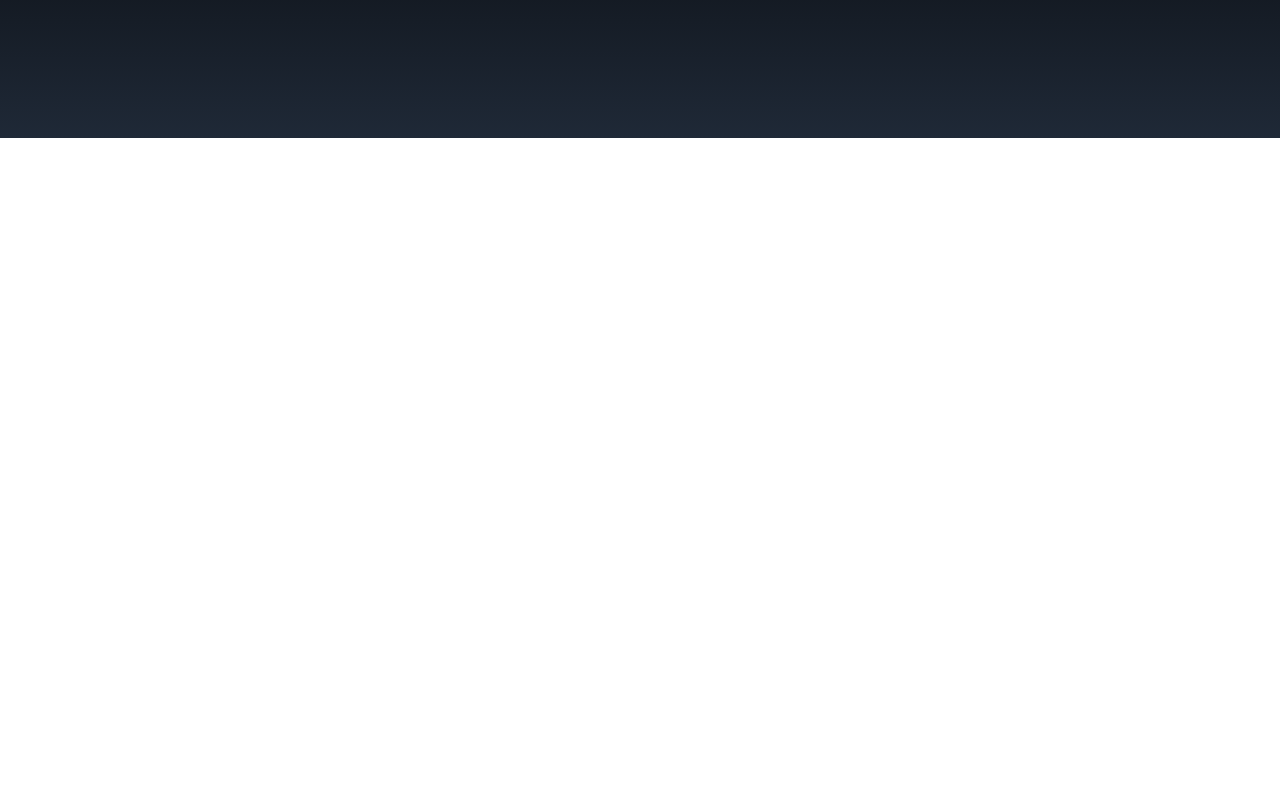
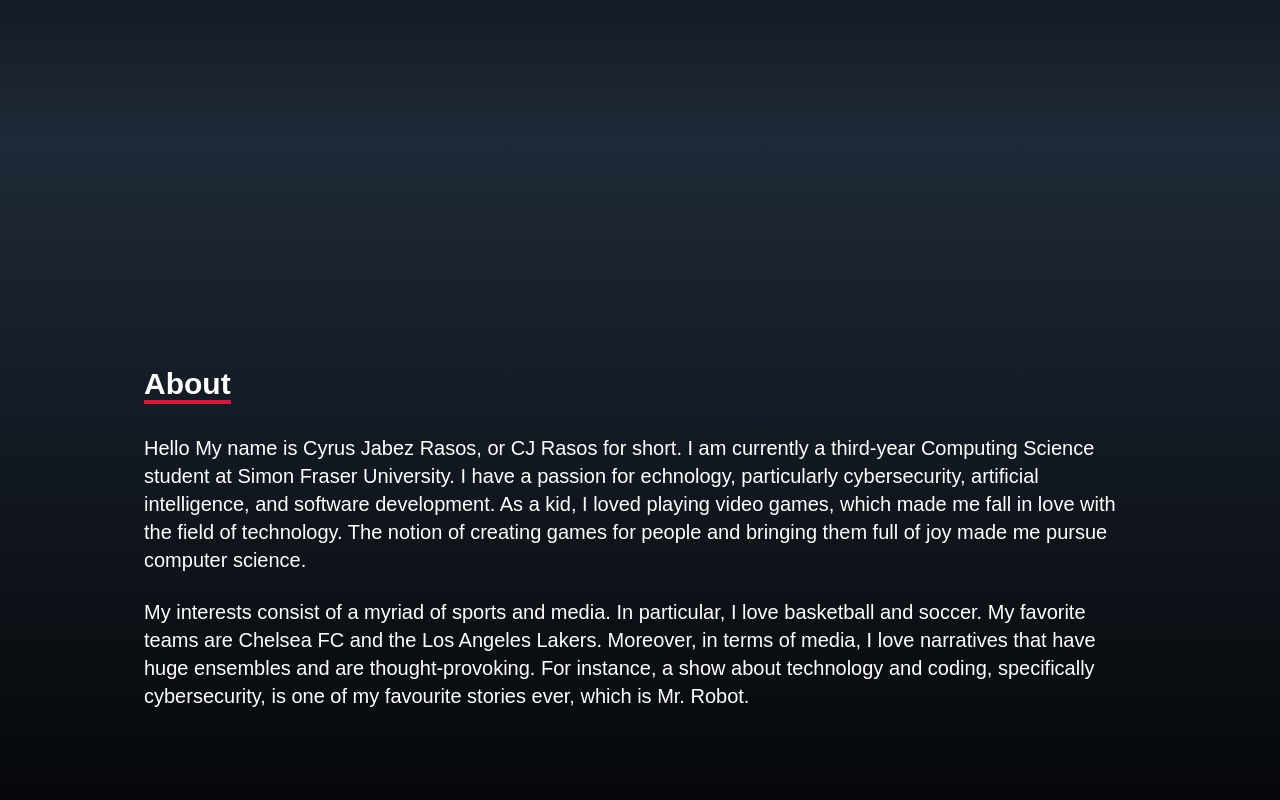
Before and after one commit to sijae24/CMPT-276-L4, a React (Create React App) app: page / in a window 1280 px wide. Shown: the part 662-1462 px from the top of the page. Before the commit the page ends 800 px from the top, so only its background shows below. Built offline with nearby package versions, Linux system fonts and the light colour scheme.

Commit message:
Add about section with interests

```diff
--- a/src/App.js
+++ b/src/App.js
@@ -1,4 +1,4 @@
-// import About from "./components/About";
+import About from "./components/About";
 import Home from "./components/Home";
 import Navbar from "./components/Navbar";
 // import Skills from "./components/Skills";
@@ -10,7 +10,7 @@ function App() {
     <div>
       <Navbar />
       <Home />
-      {/* <About /> */}
+      <About />
       {/* <Skills /> */}
       {/* <Projects /> */}
     </div>
--- a/src/components/About.jsx
+++ b/src/components/About.jsx
@@ -0,0 +1,30 @@
+import React from "react";
+
+const About = () => {
+    return (
+      <div
+        name="about"
+        className="w-full h-screen bg-gradient-to-b from-gray-800 to-black text-white"
+      >
+        <div className="max-w-screen-lg p-4 mx-auto flex flex-col justify-center w-full h-full">
+          <div className="pb-8">
+            <p className="text-3xl font-bold inline border-b-4 border-[#de143b]">
+              About
+            </p>
+          </div>
+
+          <p className="text-xl">
+          Hello My name is Cyrus Jabez Rasos, or CJ Rasos for short. I am currently a third-year Computing Science student at Simon Fraser University.
+            I have a passion for echnology, particularly cybersecurity, artificial intelligence, and software development. As a kid, I loved playing video games, which made me fall in love with the field of technology. The notion of creating games for people and bringing them full of joy made me pursue computer science.
+          </p>
+          <br/>
+          <p className="text-xl">
+          My interests consist of a myriad of sports and media. In particular, I love basketball and soccer. My favorite teams are Chelsea FC and the Los Angeles Lakers.
+          Moreover, in terms of media, I love narratives that have huge ensembles and are thought-provoking. For instance, a show about technology and coding, specifically cybersecurity, is one of my favourite stories ever, which is Mr. Robot.
+          </p>
+        </div>
+      </div>
+    );
+  };
+
+  export default About;
```
